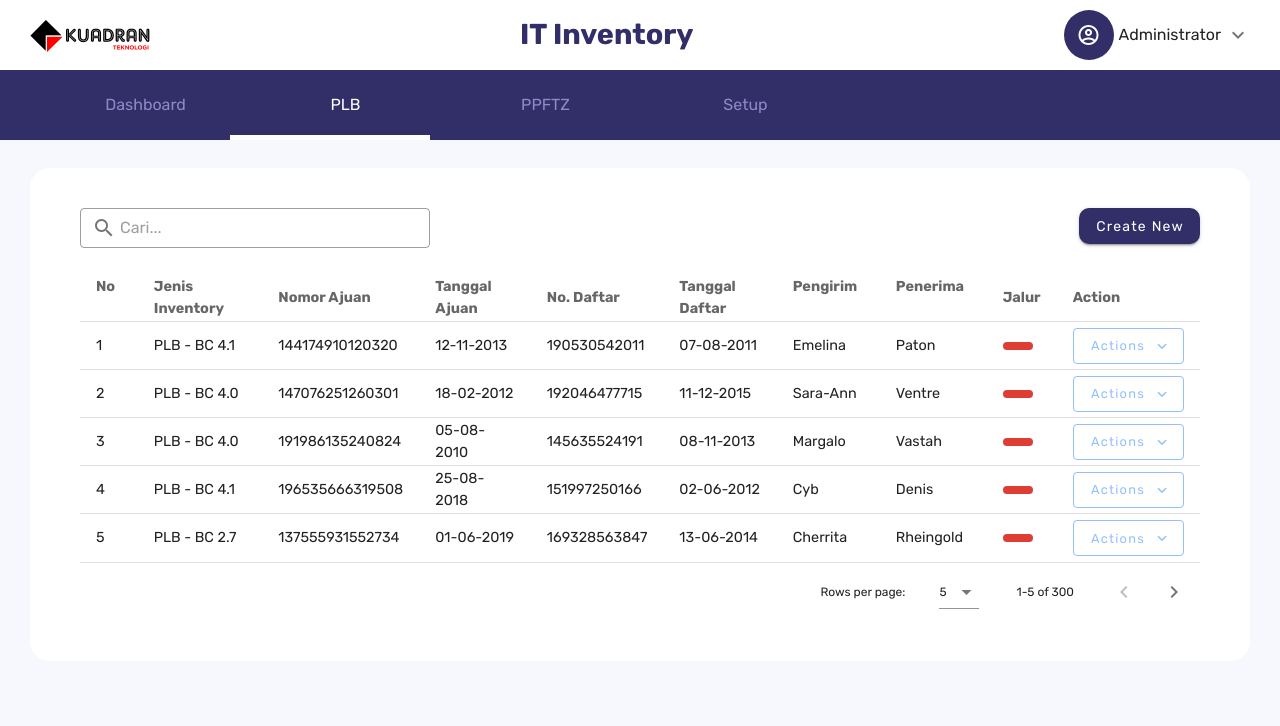
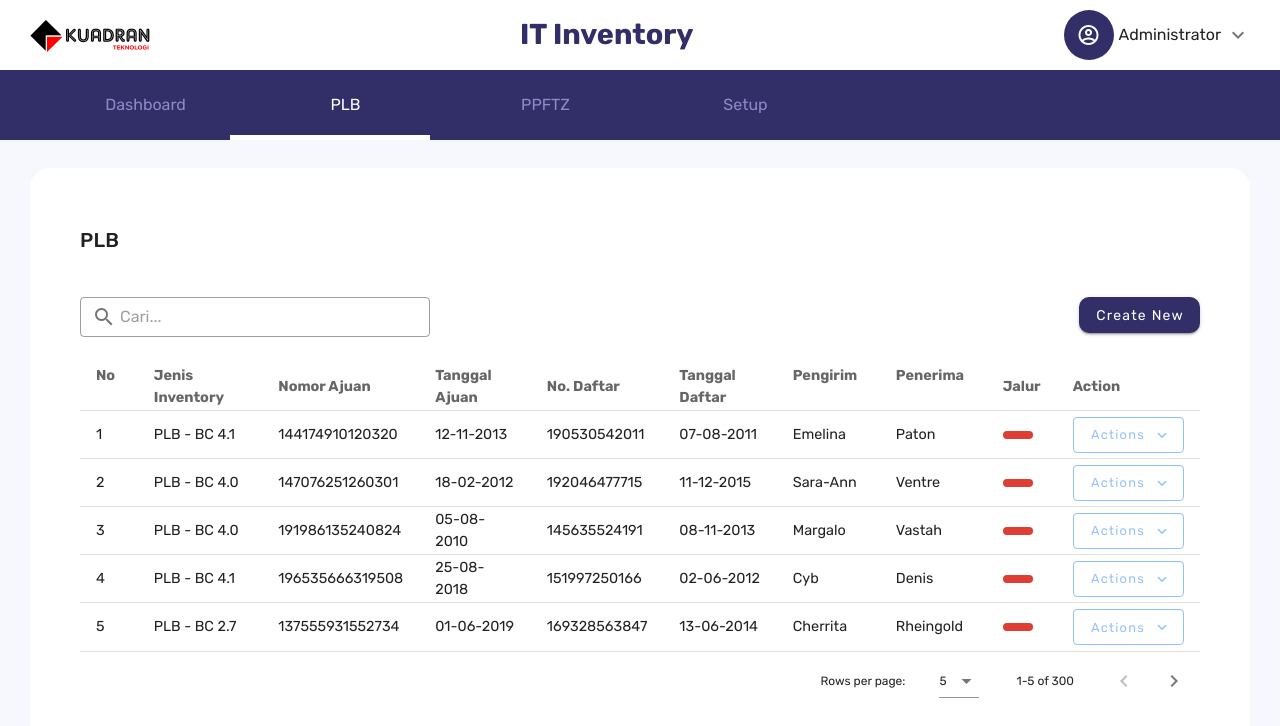
Before and after one commit to IT-inventory-organization/it-inventory-client-new, a Vue app: page /plb in a window 1280 px wide. Shown: the top 726 px of the page. Built offline with nearby package versions, Linux system fonts and the light colour scheme; some icons are missing; what vue-apexcharts would draw is missing.

Commit message:
menambah title halaman

```diff
--- a/src/views/plb_ppftz/TableInventory.vue
+++ b/src/views/plb_ppftz/TableInventory.vue
@@ -1,5 +1,8 @@
 <template>
   <div class="it-inventory-card">
+    <v-card-title class="it-inventory-card-title" style="margin-bottom: 25px">
+      {{ page }}
+    </v-card-title>
     <v-row no-gutters>
       <v-col lg="10">
         <v-text-field
@@ -90,6 +93,7 @@ export default {
   },
   data() {
     return {
+      page: "",
       dialog: false,
       headers: [
         {
@@ -120,6 +124,15 @@ export default {
       this.dialog = !this.dialog;
     },
   },
+  created() {
+    const getPath = this.$route.path;
+
+    if (getPath.includes("plb")) {
+      this.page = "PLB";
+    } else if (getPath.includes("ppftz")) {
+      this.page = "PPFTZ";
+    }
+  },
 };
 </script>
 <style lang="scss" scoped>
```
